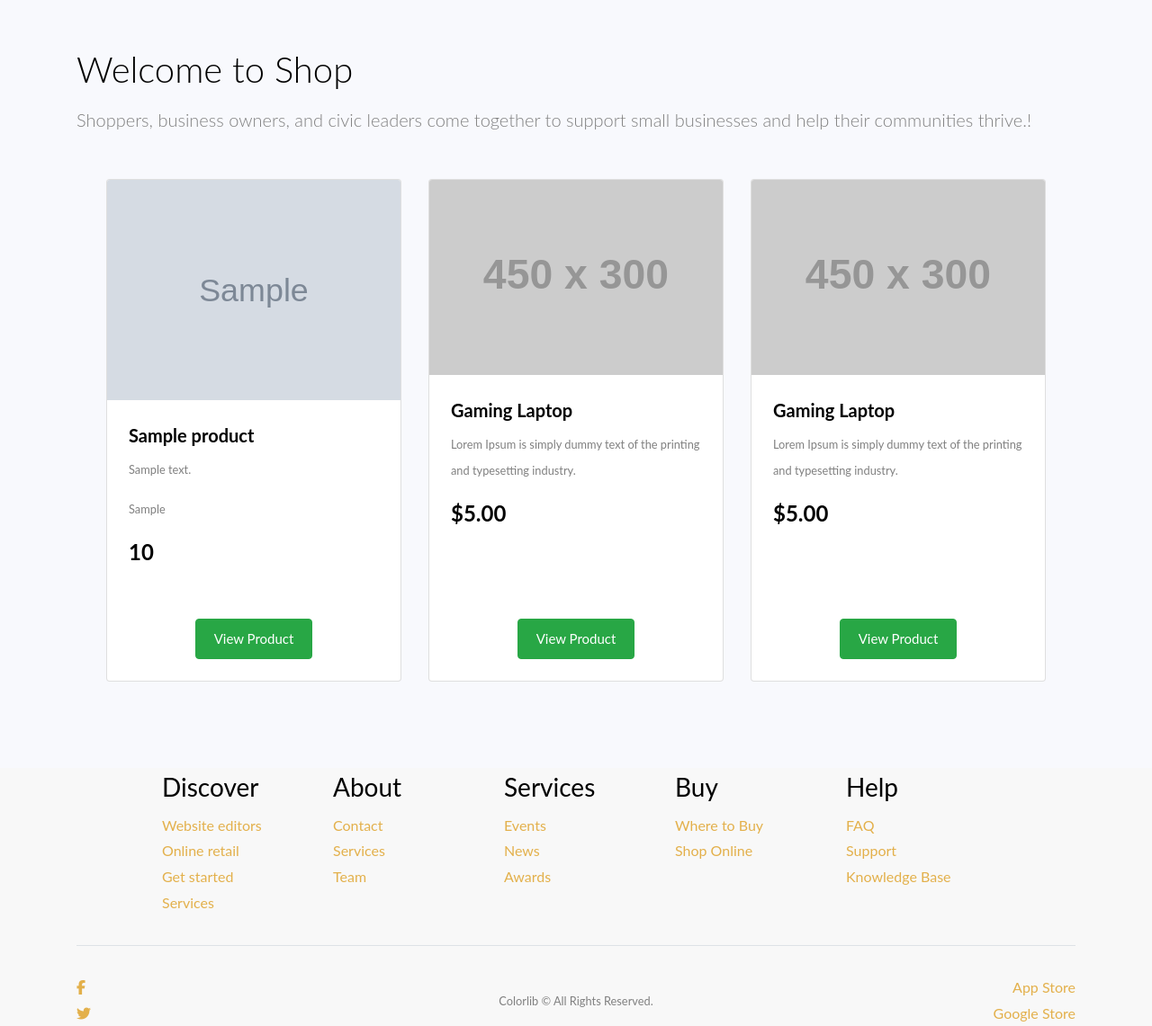
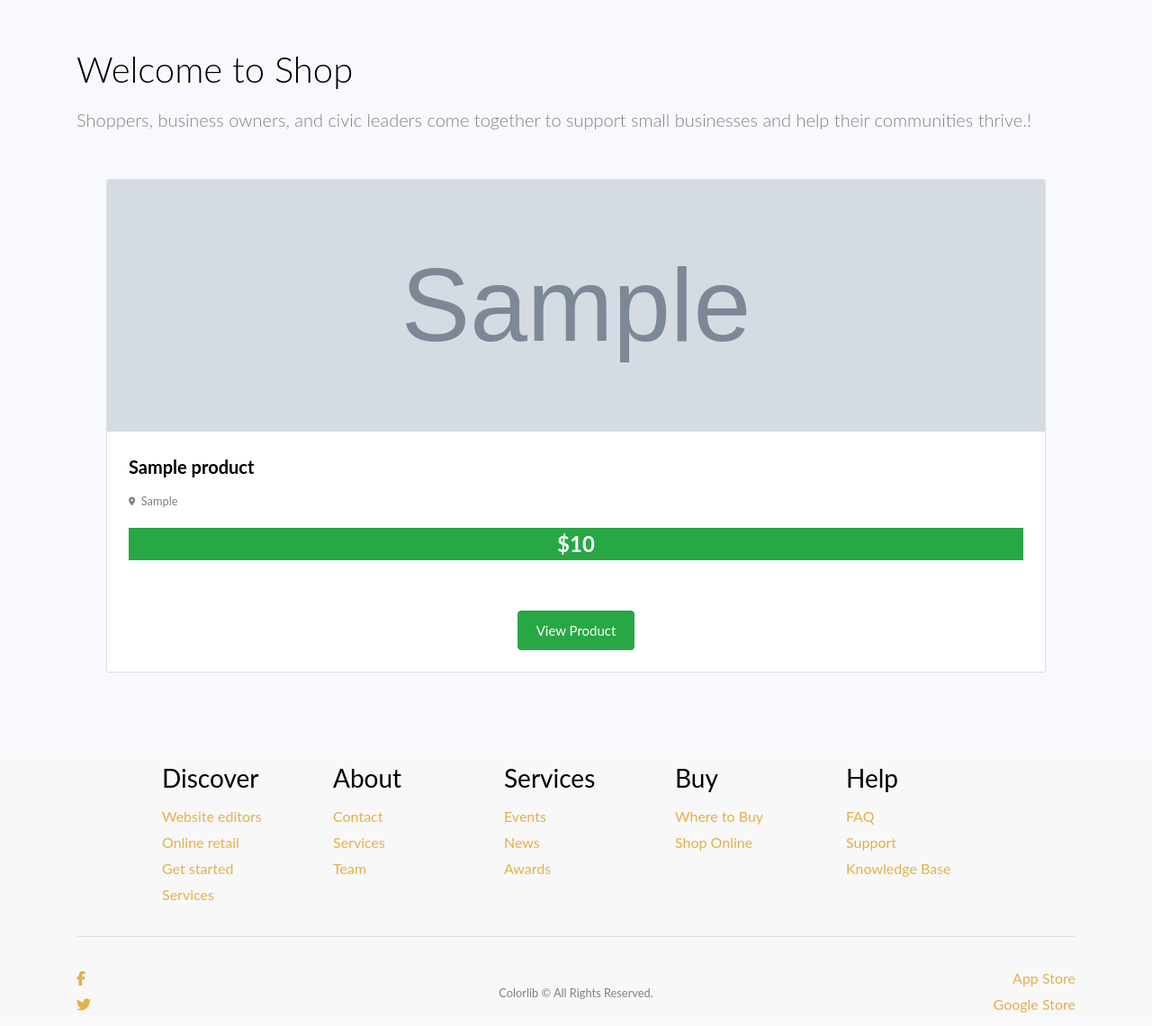
Before and after one commit to JiulienoOrjalo/ecommerce, a PHP site: page /homepage.php in a window 1280 px wide. Shown: the part 521-1662 px from the top of the page at 90% size. Run offline with PHP 8.4, Linux system fonts and the light colour scheme; the visitor is signed in with stand-in values (Sample User, id 1); tables that the repository leaves empty or names only in its code hold one stand-in row (values such as "Sample post"); grey boxes marked "Sample" are stand-in pictures; grey boxes labelled with a size stand in for pictures from a placeholder-image service; some libraries are stand-ins or nearby versions.

Commit message:
update products

```diff
--- a/homepage.php
+++ b/homepage.php
@@ -112,73 +112,38 @@
                                   $view_query=mysqli_query($connection,"SELECT * FROM products ORDER BY id DESC");
                                   while ($row1=mysqli_fetch_assoc($view_query)) { ?>
 
+
+
                 <!-- Start Card box-->
                     <div class="col mb-5">
                         <div class="card h-100">
                             <!-- Product image-->
-                            <img class="card-img-top" src="<?php echo $row1['product_images']?>" alt="..." />
+
+                            <img class="card-img-top" src="seller/pages/<?php echo $row1['product_image'];?>" height="280px" width="auto">
+
+
                             <!-- Product details-->
                             <div class="card-body p-4">
                                 <div class="text-center">
                                     <!-- Product name-->
                                     <h5 class="fw-bolder text-start"><?php echo $row1['product_name']?></h5>
-                                    <p class="text-start"><small><?php echo $row1['product_description']?></small></p>
-                                    <p class="text-start"><small><?php echo $row1['product_location']?></small></p>
+                                    <p class="text-start"><small><i class="fa fa-map-marker fa-xs" aria-hidden="true"></i> &nbsp;<?php echo $row1['product_location']?></small></p>
+
                                     <!-- Product price-->
-                                    <h4 class="fw-bolder text-start"><?php echo $row1['product_price']?></h4>
+                                    <h4 class="fw-bolder text-center bg-success text-white">$<?php echo $row1['product_price']?></h4>
+
                                 </div>
                             </div>
 
                             <!-- Product actions-->
                             <div class="card-footer p-4 pt-0 border-top-0 bg-transparent">
-                                <div class="text-center"><a class="btn btn-success mt-auto" href="#">View Product</a></div>
+                                <div class="text-center"><a class="btn btn-success mt-auto" href="product_page.php?buy=<?php echo $row1['id']; ?>">View Product</a></div>
                             </div>
                         </div>
                     </div>
                     <?php }?>
 
-                 <!-- Ends Card box-->
-                    <div class="col mb-5">
-                        <div class="card h-100">
-                            <!-- Product image-->
-                            <img class="card-img-top" src="https://dummyimage.com/450x300/dee2e6/6c757d.jpg" alt="..." />
-                            <!-- Product details-->
-                            <div class="card-body p-4">
-                                <div class="text-center">
-                                    <!-- Product name-->
-                                    <h5 class="fw-bolder text-start">Gaming Laptop</h5>
-                                    <p class="text-start"><small>Lorem Ipsum is simply dummy text of the printing and typesetting industry.</small></p>
-                                    <!-- Product price-->
-                                    <h4 class="fw-bolder text-start">$5.00</h4>
-                                </div>
-                            </div>
-                            <!-- Product actions-->
-                            <div class="card-footer p-4 pt-0 border-top-0 bg-transparent">
-                                <div class="text-center"><a class="btn btn-success mt-auto" href="#">View Product</a></div>
-                            </div>
-                        </div>
-                    </div>
 
-                    <div class="col mb-5">
-                        <div class="card h-100">
-                            <!-- Product image-->
-                            <img class="card-img-top" src="https://dummyimage.com/450x300/dee2e6/6c757d.jpg" alt="..." />
-                            <!-- Product details-->
-                            <div class="card-body p-4">
-                                <div class="text-center">
-                                    <!-- Product name-->
-                                    <h5 class="fw-bolder text-start">Gaming Laptop</h5>
-                                    <p class="text-start"><small>Lorem Ipsum is simply dummy text of the printing and typesetting industry.</small></p>
-                                    <!-- Product price-->
-                                    <h4 class="fw-bolder text-start">$5.00</h4>
-                                </div>
-                            </div>
-                            <!-- Product actions-->
-                            <div class="card-footer p-4 pt-0 border-top-0 bg-transparent">
-                                <div class="text-center"><a class="btn btn-success mt-auto" href="#">View Product</a></div>
-                            </div>
-                        </div>
-                    </div>
 
                 </div>
             </div>
--- a/seller/pages/s_server.php
+++ b/seller/pages/s_server.php
@@ -23,7 +23,7 @@
 
     $p_name = $_POST['name_of_product'];
     $p_description = $_POST['description'];
-    $p_location = $_POST['name_of_product'];
+    $p_location = $_POST['location'];
     $p_price = $_POST['price'];
 
 
```
Also changed, not shown: product_page.php (+30 -6 lines), seller/pages/images/Submark.png (added), seller/pages/images/_Web design and development.jpg (added).
